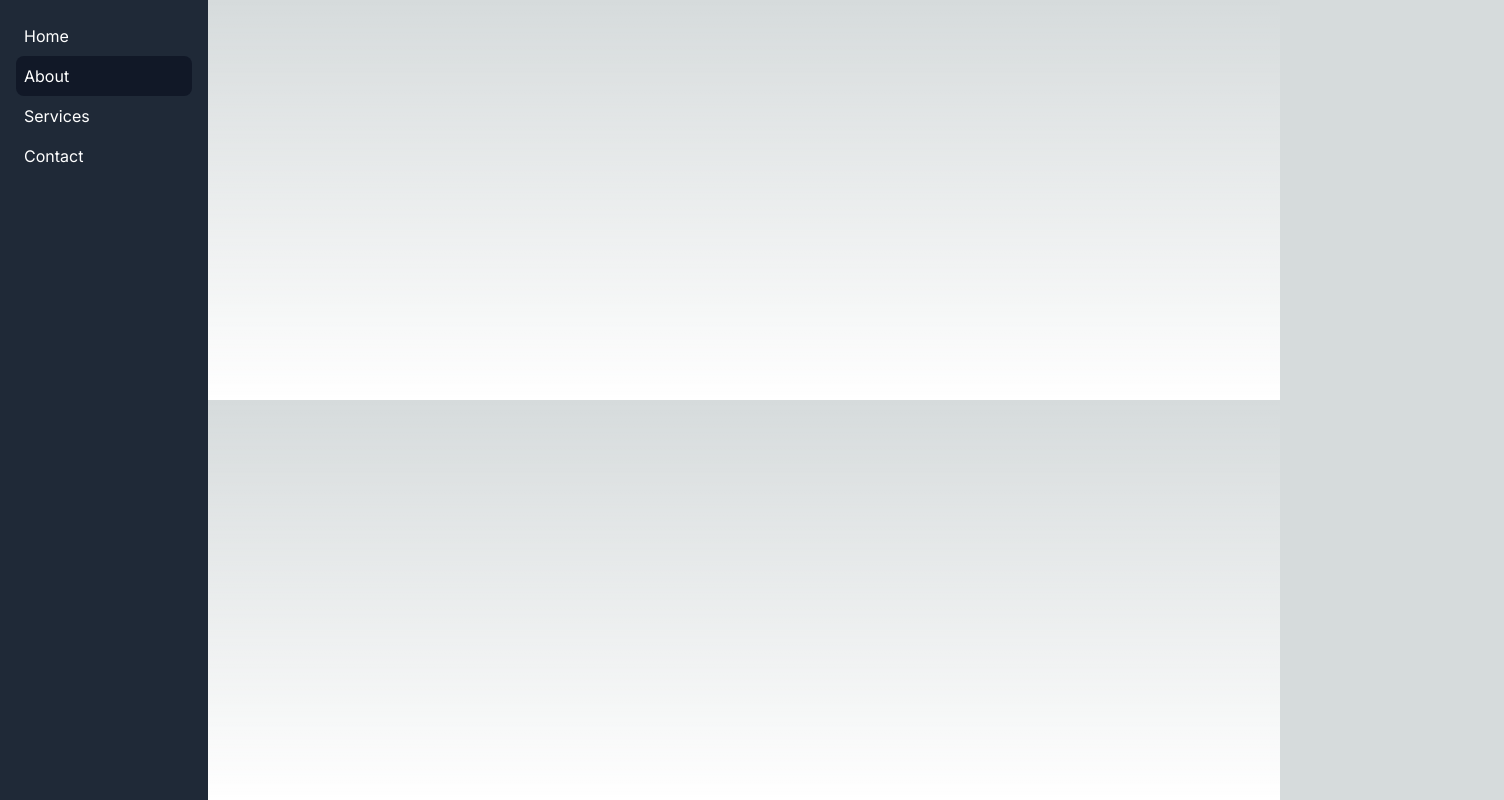
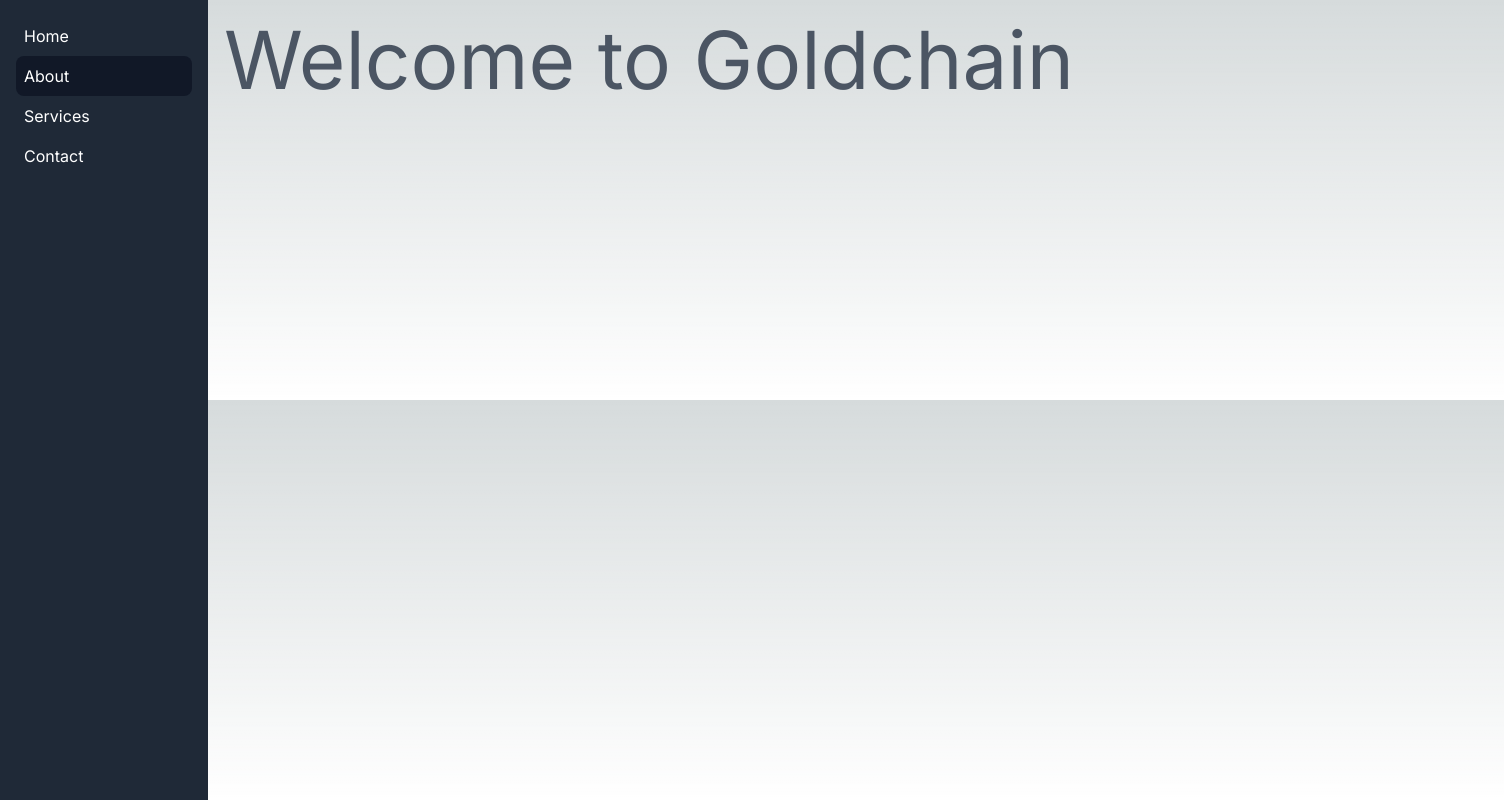
Before and after one commit to PradeepSahhu/GoldChain, a Next.js app in the folder goldchain/: page / in a window 1280 px wide. Shown: the whole page, 1504 px wide, since content can reach past the window. Built offline with nearby package versions, Linux system fonts and the light colour scheme; no server answers.

Commit message:
Completed the header

```diff
--- /dev/null
+++ b/goldchain/app/components/HomeComponents/Home.jsx
@@ -0,0 +1,19 @@
+"use client";
+import Animation from "../Animation/Animation";
+
+export default function Homescreen() {
+  return (
+    <div className="flex justify-start">
+      <p className="text-[5rem] text-gray-600">Welcome to Goldchain</p>
+      <div className="flex justify-end">
+        <Animation
+          url={
+            "https://lottie.host/634d3c3f-94d7-4370-a3d8-d3e5719a1f7d/9IuDJRRQFy.json"
+          }
+          width={400}
+          height={400}
+        />
+      </div>
+    </div>
+  );
+}
--- a/goldchain/app/page.js
+++ b/goldchain/app/page.js
@@ -1,18 +1,16 @@
 import Navbar from "./components/Navbar";
 import Animation from "./components/Animation/Animation";
+import Homescreen from "./components/HomeComponents/Home";
 
 export default function Home() {
   return (
-    <div>
+    <div className="font-myFont">
       <Navbar />
-      <div className="flex justify-end">
-        <Animation
-          url={
-            "https://lottie.host/634d3c3f-94d7-4370-a3d8-d3e5719a1f7d/9IuDJRRQFy.json"
-          }
-          width={400}
-          height={400}
-        />
+
+      <div className="">
+        <div className="relative left-56">
+          <Homescreen />
+        </div>
       </div>
     </div>
   );
--- a/goldchain/tailwind.config.js
+++ b/goldchain/tailwind.config.js
@@ -12,6 +12,11 @@ module.exports = {
         "gradient-conic":
           "conic-gradient(from 180deg at 50% 50%, var(--tw-gradient-stops))",
       },
+      fontFamily: {
+        sans: ["var(--font-inter)"],
+        mono: ["var(--font-roboto-mono)"],
+        myFont: ["var(--var-ibm)"],
+      },
     },
   },
   plugins: [],
```
